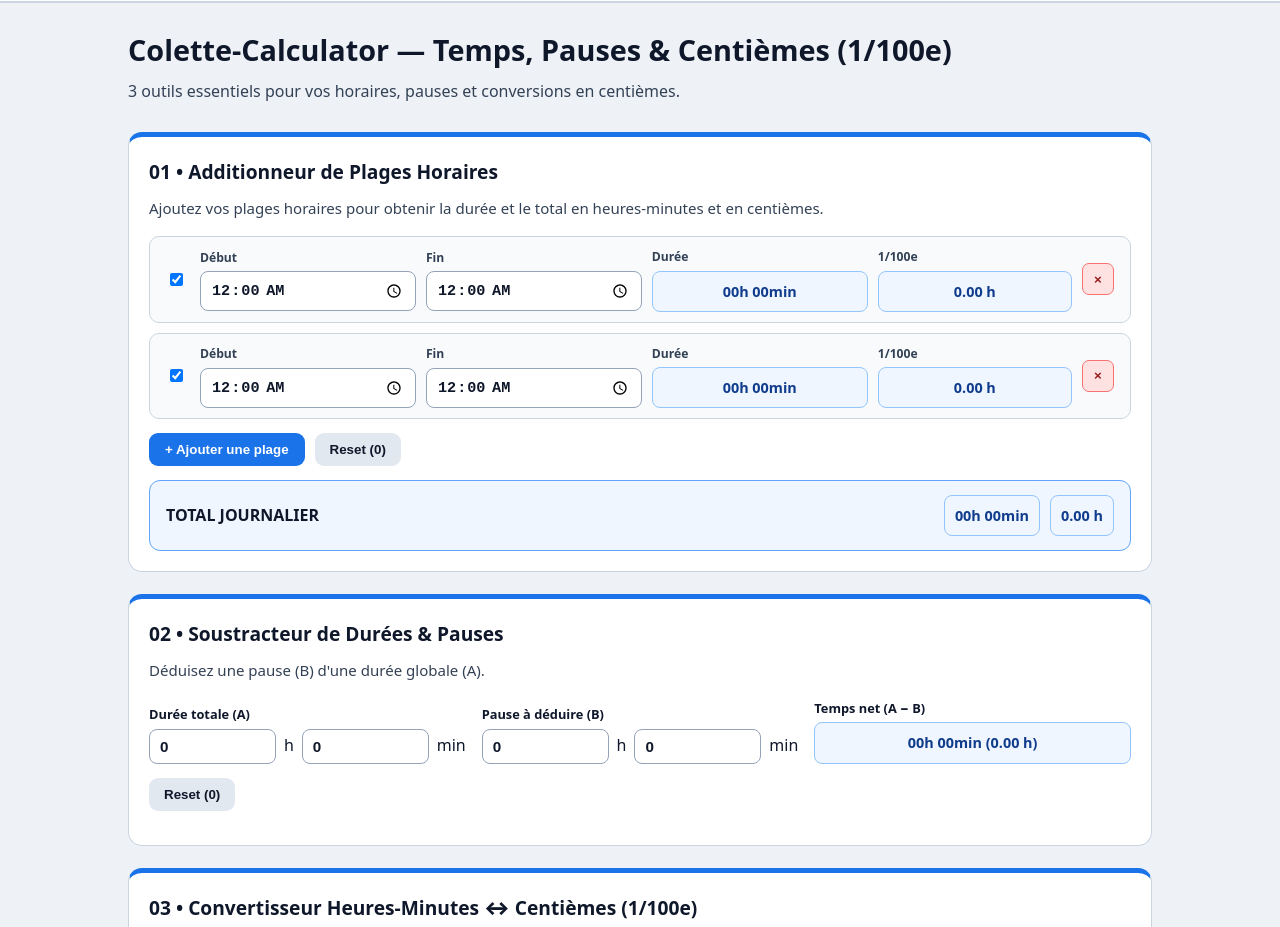
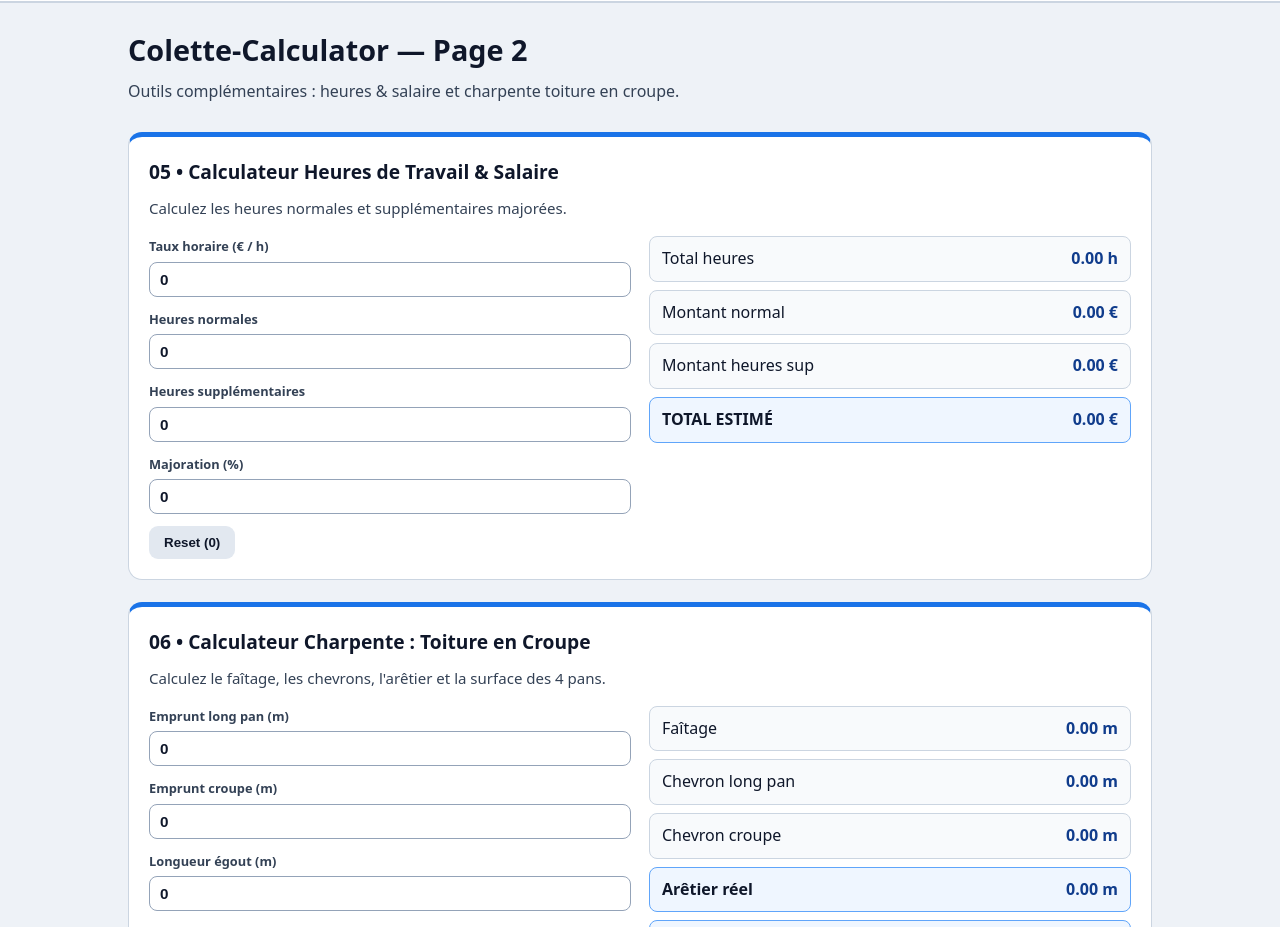
Before and after one commit to Alyasmalikit/Colette-Calculator, a plain HTML site: page page2.html in a window 1280 px wide. Shown: the part 59-986 px from the top of the page. Drawn offline with Linux system fonts and the light colour scheme.

Commit message:
Update page2.html

```diff
--- a/page2.html
+++ b/page2.html
@@ -3,10 +3,10 @@
 <head>
 <meta charset="UTF-8">
 <meta name="viewport" content="width=device-width, initial-scale=1.0">
-<title>Colette-Calculator | Home</title>
+<title>Colette-Calculator | Page 2</title>
 <style>
   :root {
-    --bg: #e2e8f0;
+    --bg: #eef2f7;
     --surface: #ffffff;
     --ink: #0f172a;
     --muted: #334155;
@@ -19,12 +19,11 @@
   body {
     margin: 0;
     font-family: system-ui, -apple-system, "Segoe UI", Roboto, sans-serif;
-    background: #eef2f7;
+    background: var(--bg);
     color: var(--ink);
     line-height: 1.6;
   }
   .container { width: 100%; max-width: 1060px; margin: 0 auto; padding: 0 18px; }
-
   .site-header {
     background: #ffffff;
     border-bottom: 2px solid #cbd5e1;
@@ -68,11 +67,9 @@
     cursor: pointer;
   }
   .lang-btn:hover { background: var(--primary); }
-
   .page-head { padding: 24px 0 16px; }
   .page-head h1 { margin: 0 0 6px; font-size: 1.8rem; font-weight: 900; }
   .page-head p { margin: 0; color: var(--muted); }
-
   .page-flow { display: flex; flex-direction: column; gap: 22px; padding: 12px 0 36px; }
   .tool-card {
     background: var(--surface);
@@ -83,23 +80,14 @@
   }
   .tool-card h2 { margin: 0 0 8px; font-size: 1.2rem; font-weight: 900; }
   .tool-intro { margin: 0 0 16px; color: var(--muted); font-size: 0.94rem; }
-
-  .slot-row {
+  .split-grid {
     display: grid;
-    grid-template-columns: 28px minmax(0, 1fr) minmax(0, 1fr) minmax(0, 1fr) minmax(0, 0.9fr) 36px;
-    gap: 10px;
-    align-items: center;
-    padding: 10px 12px;
-    border: 1px solid #cbd5e1;
-    border-radius: 10px;
-    margin-bottom: 10px;
-    background: #f8fafc;
+    grid-template-columns: repeat(auto-fit, minmax(min(100%, 280px), 1fr));
+    gap: 18px;
   }
-  @media (max-width: 760px) {
-    .slot-row { grid-template-columns: 28px repeat(2, minmax(0, 1fr)) 36px; }
-  }
-  .slot-field label { display: block; font-size: 0.76rem; font-weight: 800; color: var(--muted); margin-bottom: 4px; }
-  input[type="time"], input[type="number"] {
+  .field { margin-bottom: 12px; }
+  .field label { display: block; font-size: 0.8rem; font-weight: 800; color: var(--muted); margin-bottom: 5px; }
+  input[type="number"] {
     width: 100%;
     padding: 8px 10px;
     border: 1.5px solid #94a3b8;
@@ -109,37 +97,22 @@
     background: #ffffff;
     color: var(--ink);
   }
-  .out-pill {
-    padding: 8px 10px;
+  .res-row {
+    display: flex;
+    justify-content: space-between;
+    align-items: center;
+    padding: 9px 12px;
+    border: 1px solid #cbd5e1;
+    border-radius: 8px;
+    background: #f8fafc;
+    margin-bottom: 8px;
+  }
+  .res-row.highlight {
     background: #eff6ff;
-    border: 1.5px solid #93c5fd;
-    border-radius: 8px;
+    border-color: #60a5fa;
     font-weight: 900;
-    font-size: 0.9rem;
-    color: var(--primary-dark);
-    text-align: center;
   }
-  .del-btn {
-    background: #fee2e2;
-    color: #991b1b;
-    border: 1px solid #f87171;
-    width: 32px;
-    height: 32px;
-    border-radius: 7px;
-    font-weight: 900;
-    cursor: pointer;
-  }
-  .toolbar { display: flex; flex-wrap: wrap; gap: 10px; margin: 14px 0; }
-  .btn {
-    background: var(--primary);
-    color: #ffffff;
-    border: none;
-    padding: 9px 16px;
-    border-radius: 9px;
-    font-weight: 800;
-    cursor: pointer;
-  }
-  .btn:hover { background: var(--primary-hover); }
+  .res-val { font-weight: 900; color: var(--primary-dark); }
   .btn-sec {
     background: #e2e8f0;
     color: var(--ink);
@@ -149,35 +122,6 @@
     font-weight: 800;
     cursor: pointer;
   }
-  .total-bar {
-    display: flex;
-    flex-wrap: wrap;
-    align-items: center;
-    justify-content: space-between;
-    gap: 12px;
-    padding: 14px 16px;
-    background: #eff6ff;
-    border: 1.5px solid #60a5fa;
-    border-radius: 11px;
-    font-weight: 900;
-  }
-  .sub-grid, .conv-grid {
-    display: grid;
-    grid-template-columns: repeat(auto-fit, minmax(min(100%, 240px), 1fr));
-    gap: 16px;
-    align-items: end;
-  }
-  .hm-pair { display: flex; align-items: center; gap: 8px; }
-  .conv-box {
-    border: 1px solid #cbd5e1;
-    border-radius: 10px;
-    padding: 14px;
-    background: #f8fafc;
-    display: flex;
-    flex-direction: column;
-    gap: 10px;
-  }
-  .conv-box h3 { margin: 0; font-size: 1rem; font-weight: 800; }
   .site-footer {
     border-top: 2px solid #cbd5e1;
     background: #ffffff;
@@ -196,8 +140,8 @@
   <div class="container nav-bar">
     <a href="index.html" class="brand">Colette-Calculator</a>
     <nav class="nav-menu">
-      <a href="index.html" class="active" data-t="navHome">Home</a>
-      <a href="page2.html" data-t="navP2">Page 2</a>
+      <a href="index.html" data-t="navHome">Home</a>
+      <a href="page2.html" class="active" data-t="navP2">Page 2</a>
       <a href="pages.html" data-t="navInfo">About &amp; Legal</a>
       <button type="button" id="langBtn" class="lang-btn">EN</button>
     </nav>
@@ -206,8 +150,8 @@
 
 <section class="page-head">
   <div class="container">
-    <h1 data-t="pageTitle">Colette-Calculator — Temps, Pauses &amp; Centièmes (1/100e)</h1>
-    <p data-t="pageSub">3 outils essentiels pour vos horaires, pauses et conversions en centièmes.</p>
+    <h1 data-t="pageTitle">Colette-Calculator — Page 2</h1>
+    <p data-t="pageSub">Outils complémentaires : heures &amp; salaire et charpente toiture en croupe.</p>
   </div>
 </section>
 
@@ -215,70 +159,43 @@
   <div class="page-flow">
 
     <section class="tool-card">
-      <h2 data-t="t1Name">01 • Additionneur de Plages Horaires</h2>
-      <p class="tool-intro" data-t="t1Desc">Ajoutez vos plages horaires pour obtenir la durée et le total en heures-minutes et en centièmes.</p>
-      <div id="slotsContainer"></div>
-      <div class="toolbar">
-        <button type="button" class="btn" id="addSlotBtn" data-t="btnAdd">+ Ajouter une plage</button>
-        <button type="button" class="btn-sec" id="resetSlotsBtn" data-t="btnReset">Reset (0)</button>
-      </div>
-      <div class="total-bar">
-        <span data-t="lblTotal">TOTAL JOURNALIER</span>
-        <div style="display:flex;gap:10px;align-items:center;flex-wrap:wrap;">
-          <span class="out-pill" id="totalHM">00h 00min</span>
-          <span class="out-pill" id="totalDec">0.00 h</span>
+      <h2 data-t="t5Name">05 • Calculateur Heures de Travail &amp; Salaire</h2>
+      <p class="tool-intro" data-t="t5Desc">Calculez les heures normales et supplémentaires majorées.</p>
+      <div class="split-grid">
+        <div>
+          <div class="field"><label for="inRate" data-t="lblRate">Taux horaire (€ / h)</label><input type="number" id="inRate" step="0.01" min="0" value="0"></div>
+          <div class="field"><label for="inReg" data-t="lblReg">Heures normales</label><input type="number" id="inReg" step="0.01" min="0" value="0"></div>
+          <div class="field"><label for="inOt" data-t="lblOt">Heures supplémentaires</label><input type="number" id="inOt" step="0.01" min="0" value="0"></div>
+          <div class="field"><label for="inPct" data-t="lblPct">Majoration (%)</label><input type="number" id="inPct" step="1" min="0" value="0"></div>
+          <button type="button" class="btn-sec" id="resetPayBtn" data-t="btnReset">Reset (0)</button>
+        </div>
+        <div>
+          <div class="res-row"><span data-t="rTotH">Total heures</span><span class="res-val" id="outTotH">0.00 h</span></div>
+          <div class="res-row"><span data-t="rBase">Montant normal</span><span class="res-val" id="outBase">0.00 €</span></div>
+          <div class="res-row"><span data-t="rOt">Montant heures sup</span><span class="res-val" id="outOt">0.00 €</span></div>
+          <div class="res-row highlight"><span data-t="rTotal">TOTAL ESTIMÉ</span><span class="res-val" id="outTotal">0.00 €</span></div>
         </div>
       </div>
     </section>
 
     <section class="tool-card">
-      <h2 data-t="t2Name">02 • Soustracteur de Durées &amp; Pauses</h2>
-      <p class="tool-intro" data-t="t2Desc">Déduisez une pause (B) d'une durée globale (A).</p>
-      <div class="sub-grid">
+      <h2 data-t="t6Name">06 • Calculateur Charpente : Toiture en Croupe</h2>
+      <p class="tool-intro" data-t="t6Desc">Calculez le faîtage, les chevrons, l'arêtier et la surface des 4 pans.</p>
+      <div class="split-grid">
         <div>
-          <label style="display:block;font-size:0.8rem;font-weight:800;margin-bottom:4px;" data-t="lblA">Durée totale (A)</label>
-          <div class="hm-pair">
-            <input type="number" id="subAh" min="0" value="0"><span>h</span>
-            <input type="number" id="subAm" min="0" max="59" value="0"><span>min</span>
-          </div>
+          <div class="field"><label for="inPan" data-t="lblPan">Emprunt long pan (m)</label><input type="number" id="inPan" step="0.01" min="0" value="0"></div>
+          <div class="field"><label for="inCr" data-t="lblCr">Emprunt croupe (m)</label><input type="number" id="inCr" step="0.01" min="0" value="0"></div>
+          <div class="field"><label for="inEg" data-t="lblEg">Longueur égout (m)</label><input type="number" id="inEg" step="0.01" min="0" value="0"></div>
+          <div class="field"><label for="inH" data-t="lblH">Hauteur H (m)</label><input type="number" id="inH" step="0.01" min="0" value="0"></div>
+          <button type="button" class="btn-sec" id="resetRoofBtn" data-t="btnReset">Reset (0)</button>
         </div>
         <div>
-          <label style="display:block;font-size:0.8rem;font-weight:800;margin-bottom:4px;" data-t="lblB">Pause à déduire (B)</label>
-          <div class="hm-pair">
-            <input type="number" id="subBh" min="0" value="0"><span>h</span>
-            <input type="number" id="subBm" min="0" max="59" value="0"><span>min</span>
-          </div>
+          <div class="res-row"><span data-t="rFait">Faîtage</span><span class="res-val" id="outFait">0.00 m</span></div>
+          <div class="res-row"><span data-t="rChevPan">Chevron long pan</span><span class="res-val" id="outChevPan">0.00 m</span></div>
+          <div class="res-row"><span data-t="rChevCr">Chevron croupe</span><span class="res-val" id="outChevCr">0.00 m</span></div>
+          <div class="res-row highlight"><span data-t="rArReel">Arêtier réel</span><span class="res-val" id="outArReel">0.00 m</span></div>
+          <div class="res-row highlight"><span data-t="rSurf">Surface 4 pans</span><span class="res-val" id="outSurf">0.00 m²</span></div>
         </div>
-        <div>
-          <label style="display:block;font-size:0.8rem;font-weight:800;margin-bottom:4px;" data-t="lblNet">Temps net (A − B)</label>
-          <div class="out-pill" id="subOut">00h 00min (0.00 h)</div>
-        </div>
-      </div>
-      <div class="toolbar">
-        <button type="button" class="btn-sec" id="resetSubBtn" data-t="btnReset">Reset (0)</button>
-      </div>
-    </section>
-
-    <section class="tool-card">
-      <h2 data-t="t3Name">03 • Convertisseur Heures-Minutes ↔ Centièmes (1/100e)</h2>
-      <p class="tool-intro" data-t="t3Desc">Convertissez entre heures-minutes et heures décimales.</p>
-      <div class="conv-grid">
-        <div class="conv-box">
-          <h3 data-t="cHmDec">Heures &amp; Minutes → Centièmes</h3>
-          <div class="hm-pair">
-            <input type="number" id="convH" min="0" value="0"><span>h</span>
-            <input type="number" id="convM" min="0" max="59" value="0"><span>min</span>
-          </div>
-          <div class="out-pill" id="convDecOut">0.00 h</div>
-        </div>
-        <div class="conv-box">
-          <h3 data-t="cDecHm">Centièmes → Heures &amp; Minutes</h3>
-          <input type="number" id="convDecIn" min="0" step="0.01" value="0.00">
-          <div class="out-pill" id="convHmOut">00h 00min</div>
-        </div>
-      </div>
-      <div class="toolbar">
-        <button type="button" class="btn-sec" id="resetConvBtn" data-t="btnReset">Reset (0)</button>
       </div>
     </section>
 
@@ -299,132 +216,66 @@
 <script>
 (function () {
   let lang = "fr";
-  let slots = [
-    { start: "00:00", end: "00:00", active: true },
-    { start: "00:00", end: "00:00", active: true }
-  ];
-
   const dict = {
     fr: {
       btn: "EN", navHome: "Home", navP2: "Page 2", navInfo: "About & Legal",
-      pageTitle: "Colette-Calculator — Temps, Pauses & Centièmes (1/100e)",
-      pageSub: "3 outils essentiels pour vos horaires, pauses et conversions en centièmes.",
-      t1Name: "01 • Additionneur de Plages Horaires",
-      t1Desc: "Ajoutez vos plages horaires pour obtenir la durée et le total en heures-minutes et en centièmes.",
-      t2Name: "02 • Soustracteur de Durées & Pauses",
-      t2Desc: "Déduisez une pause (B) d'une durée globale (A).",
-      t3Name: "03 • Convertisseur Heures-Minutes ↔ Centièmes (1/100e)",
-      t3Desc: "Convertissez entre heures-minutes et heures décimales.",
-      lblStart: "Début", lblEnd: "Fin", lblDur: "Durée", lblDec: "1/100e",
-      btnAdd: "+ Ajouter une plage", btnReset: "Reset (0)", lblTotal: "TOTAL JOURNALIER",
-      lblA: "Durée totale (A)", lblB: "Pause à déduire (B)", lblNet: "Temps net (A − B)",
-      cHmDec: "Heures & Minutes → Centièmes", cDecHm: "Centièmes → Heures & Minutes"
+      pageTitle: "Colette-Calculator — Page 2",
+      pageSub: "Outils complémentaires : heures & salaire et charpente toiture en croupe.",
+      t5Name: "05 • Calculateur Heures de Travail & Salaire",
+      t5Desc: "Calculez les heures normales et supplémentaires majorées.",
+      lblRate: "Taux horaire (€ / h)", lblReg: "Heures normales", lblOt: "Heures supplémentaires", lblPct: "Majoration (%)",
+      rTotH: "Total heures", rBase: "Montant normal", rOt: "Montant heures sup", rTotal: "TOTAL ESTIMÉ",
+      t6Name: "06 • Calculateur Charpente : Toiture en Croupe",
+      t6Desc: "Calculez le faîtage, les chevrons, l'arêtier et la surface des 4 pans.",
+      lblPan: "Emprunt long pan (m)", lblCr: "Emprunt croupe (m)", lblEg: "Longueur égout (m)", lblH: "Hauteur H (m)",
+      rFait: "Faîtage", rChevPan: "Chevron long pan", rChevCr: "Chevron croupe", rArReel: "Arêtier réel", rSurf: "Surface 4 pans",
+      btnReset: "Reset (0)"
     },
     en: {
       btn: "FR", navHome: "Home", navP2: "Page 2", navInfo: "About & Legal",
-      pageTitle: "Colette-Calculator — Time, Breaks & 1/100e",
-      pageSub: "3 essential tools for time slots, breaks, and hundredth conversions.",
-      t1Name: "01 • Time Slot Adder",
-      t1Desc: "Add time slots to get duration and totals in hours-minutes and hundredths.",
-      t2Name: "02 • Duration & Break Subtractor",
-      t2Desc: "Deduct a break (B) from a total duration (A).",
-      t3Name: "03 • Hours-Minutes ↔ Hundredths (1/100e) Converter",
-      t3Desc: "Convert between hours-minutes and decimal hours.",
-      lblStart: "Start", lblEnd: "End", lblDur: "Duration", lblDec: "1/100e",
-      btnAdd: "+ Add slot", btnReset: "Reset (0)", lblTotal: "DAILY TOTAL",
-      lblA: "Total duration (A)", lblB: "Break to deduct (B)", lblNet: "Net time (A − B)",
-      cHmDec: "Hours & Minutes → Hundredths", cDecHm: "Hundredths → Hours & Minutes"
+      pageTitle: "Colette-Calculator — Page 2",
+      pageSub: "Additional tools: hours & pay and hip roof framing.",
+      t5Name: "05 • Working Hours & Pay Calculator",
+      t5Desc: "Calculate regular hours and overtime pay with bonus.",
+      lblRate: "Hourly rate (€ / h)", lblReg: "Regular hours", lblOt: "Overtime hours", lblPct: "Overtime bonus (%)",
+      rTotH: "Total hours", rBase: "Regular pay", rOt: "Overtime pay", rTotal: "ESTIMATED TOTAL",
+      t6Name: "06 • Framing Calculator: Hip Roof",
+      t6Desc: "Calculate ridge, rafters, true hip, and 4-slope area.",
+      lblPan: "Main slope run (m)", lblCr: "Hip end run (m)", lblEg: "Eave length (m)", lblH: "Height H (m)",
+      rFait: "Ridge", rChevPan: "Common rafter (pan)", rChevCr: "Common rafter (hip)", rArReel: "True hip", rSurf: "4-slope area",
+      btnReset: "Reset (0)"
     }
   };
 
-  function fmtHM(mins) {
-    const abs = Math.abs(Math.round(mins));
-    return `${String(Math.floor(abs / 60)).padStart(2, "0")}h ${String(abs % 60).padStart(2, "0")}min`;
+  function calcPay() {
+    const rate = Math.max(0, parseFloat(document.getElementById("inRate").value) || 0);
+    const reg = Math.max(0, parseFloat(document.getElementById("inReg").value) || 0);
+    const ot = Math.max(0, parseFloat(document.getElementById("inOt").value) || 0);
+    const pct = Math.max(0, parseFloat(document.getElementById("inPct").value) || 0);
+    const base = reg * rate;
+    const otPay = ot * rate * (1 + pct / 100);
+    document.getElementById("outTotH").textContent = `${(reg + ot).toFixed(2)} h`;
+    document.getElementById("outBase").textContent = `${base.toFixed(2)} €`;
+    document.getElementById("outOt").textContent = `${otPay.toFixed(2)} €`;
+    document.getElementById("outTotal").textContent = `${(base + otPay).toFixed(2)} €`;
   }
 
-  function slotMins(s) {
-    if (!s.start || !s.end) return 0;
-    const [sh, sm] = s.start.split(":").map(Number);
-    const [eh, em] = s.end.split(":").map(Number);
-    if ([sh, sm, eh, em].some(Number.isNaN)) return 0;
-    const a = sh * 60 + sm;
-    let b = eh * 60 + em;
-    if (b < a) b += 1440;
-    return Math.max(0, b - a);
-  }
-
-  function renderSlots() {
-    const d = dict[lang];
-    const box = document.getElementById("slotsContainer");
-    box.innerHTML = "";
-    let total = 0;
-
-    slots.forEach((s, idx) => {
-      const m = slotMins(s);
-      if (s.active) total += m;
-      const row = document.createElement("div");
-      row.className = "slot-row";
-
-      const chk = document.createElement("input");
-      chk.type = "checkbox";
-      chk.checked = !!s.active;
-      chk.onchange = () => { slots[idx].active = chk.checked; renderSlots(); };
-
-      const f1 = document.createElement("div");
-      f1.className = "slot-field";
-      f1.innerHTML = `<label>${d.lblStart}</label>`;
-      const i1 = document.createElement("input");
-      i1.type = "time";
-      i1.value = s.start;
-      i1.oninput = () => { slots[idx].start = i1.value; renderSlots(); };
-      f1.appendChild(i1);
-
-      const f2 = document.createElement("div");
-      f2.className = "slot-field";
-      f2.innerHTML = `<label>${d.lblEnd}</label>`;
-      const i2 = document.createElement("input");
-      i2.type = "time";
-      i2.value = s.end;
-      i2.oninput = () => { slots[idx].end = i2.value; renderSlots(); };
-      f2.appendChild(i2);
-
-      const f3 = document.createElement("div");
-      f3.className = "slot-field";
-      f3.innerHTML = `<label>${d.lblDur}</label><div class="out-pill">${fmtHM(m)}</div>`;
-
-      const f4 = document.createElement("div");
-      f4.className = "slot-field";
-      f4.innerHTML = `<label>${d.lblDec}</label><div class="out-pill">${(m / 60).toFixed(2)} h</div>`;
-
-      const del = document.createElement("button");
-      del.type = "button";
-      del.className = "del-btn";
-      del.textContent = "×";
-      del.onclick = () => { if (slots.length > 1) { slots.splice(idx, 1); renderSlots(); } };
-
-      row.append(chk, f1, f2, f3, f4, del);
-      box.appendChild(row);
-    });
-
-    document.getElementById("totalHM").textContent = fmtHM(total);
-    document.getElementById("totalDec").textContent = `${(total / 60).toFixed(2)} h`;
-  }
-
-  function calcSub() {
-    const ah = Math.max(0, parseInt(document.getElementById("subAh").value, 10) || 0);
-    const am = Math.min(59, Math.max(0, parseInt(document.getElementById("subAm").value, 10) || 0));
-    const bh = Math.max(0, parseInt(document.getElementById("subBh").value, 10) || 0);
-    const bm = Math.min(59, Math.max(0, parseInt(document.getElementById("subBm").value, 10) || 0));
-    const diff = Math.max(0, (ah * 60 + am) - (bh * 60 + bm));
-    document.getElementById("subOut").textContent = `${fmtHM(diff)} (${(diff / 60).toFixed(2)} h)`;
-  }
-
-  function calcConv() {
-    const h = Math.max(0, parseInt(document.getElementById("convH").value, 10) || 0);
-    const m = Math.min(59, Math.max(0, parseInt(document.getElementById("convM").value, 10) || 0));
-    document.getElementById("convDecOut").textContent = `${(h + m / 60).toFixed(2)} h`;
-    const dec = Math.max(0, parseFloat(document.getElementById("convDecIn").value) || 0);
-    document.getElementById("convHmOut").textContent = fmtHM(Math.round(dec * 60));
+  function calcRoof() {
+    const pan = Math.max(0, parseFloat(document.getElementById("inPan").value) || 0);
+    const cr = Math.max(0, parseFloat(document.getElementById("inCr").value) || 0);
+    const eg = Math.max(0, parseFloat(document.getElementById("inEg").value) || 0);
+    const h = Math.max(0, parseFloat(document.getElementById("inH").value) || 0);
+    const fait = Math.max(0, eg - 2 * cr);
+    const cp = Math.hypot(pan, h);
+    const cc = Math.hypot(cr, h);
+    const arPlan = Math.hypot(pan, cr);
+    const arReel = Math.hypot(arPlan, h);
+    const surf = 2 * (((fait + eg) / 2) * cp) + 2 * (0.5 * pan * cc);
+    document.getElementById("outFait").textContent = `${fait.toFixed(2)} m`;
+    document.getElementById("outChevPan").textContent = `${cp.toFixed(2)} m`;
+    document.getElementById("outChevCr").textContent = `${cc.toFixed(2)} m`;
+    document.getElementById("outArReel").textContent = `${arReel.toFixed(2)} m`;
+    document.getElementById("outSurf").textContent = `${surf.toFixed(2)} m²`;
   }
 
   function applyLang() {
@@ -435,38 +286,23 @@
       const k = el.getAttribute("data-t");
       if (d[k]) el.textContent = d[k];
     });
-    renderSlots();
-    calcSub();
-    calcConv();
+    calcPay();
+    calcRoof();
   }
 
   document.getElementById("langBtn").onclick = function () {
     lang = lang === "fr" ? "en" : "fr";
     applyLang();
   };
-  document.getElementById("addSlotBtn").onclick = function () {
-    slots.push({ start: "00:00", end: "00:00", active: true });
-    renderSlots();
+  ["inRate", "inReg", "inOt", "inPct"].forEach(id => { document.getElementById(id).oninput = calcPay; });
+  document.getElementById("resetPayBtn").onclick = function () {
+    ["inRate", "inReg", "inOt", "inPct"].forEach(id => { document.getElementById(id).value = "0"; });
+    calcPay();
   };
-  document.getElementById("resetSlotsBtn").onclick = function () {
-    slots = [{ start: "00:00", end: "00:00", active: true }, { start: "00:00", end: "00:00", active: true }];
-    renderSlots();
-  };
-  ["subAh", "subAm", "subBh", "subBm"].forEach(id => {
-    document.getElementById(id).oninput = calcSub;
-  });
-  document.getElementById("resetSubBtn").onclick = function () {
-    ["subAh", "subAm", "subBh", "subBm"].forEach(id => { document.getElementById(id).value = "0"; });
-    calcSub();
-  };
-  ["convH", "convM", "convDecIn"].forEach(id => {
-    document.getElementById(id).oninput = calcConv;
-  });
-  document.getElementById("resetConvBtn").onclick = function () {
-    document.getElementById("convH").value = "0";
-    document.getElementById("convM").value = "0";
-    document.getElementById("convDecIn").value = "0.00";
-    calcConv();
+  ["inPan", "inCr", "inEg", "inH"].forEach(id => { document.getElementById(id).oninput = calcRoof; });
+  document.getElementById("resetRoofBtn").onclick = function () {
+    ["inPan", "inCr", "inEg", "inH"].forEach(id => { document.getElementById(id).value = "0"; });
+    calcRoof();
   };
 
   applyLang();
```
